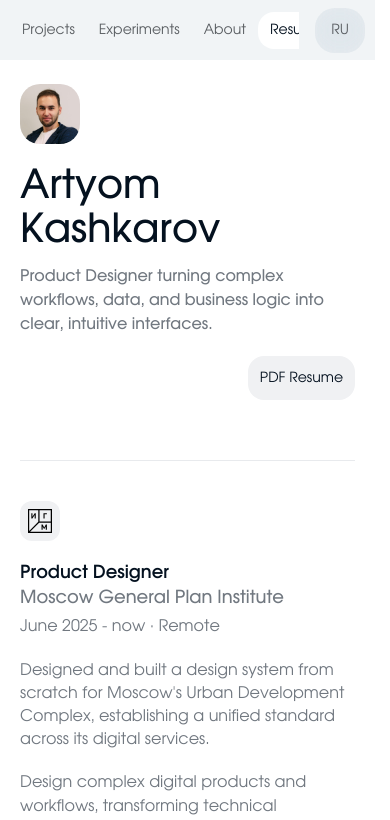
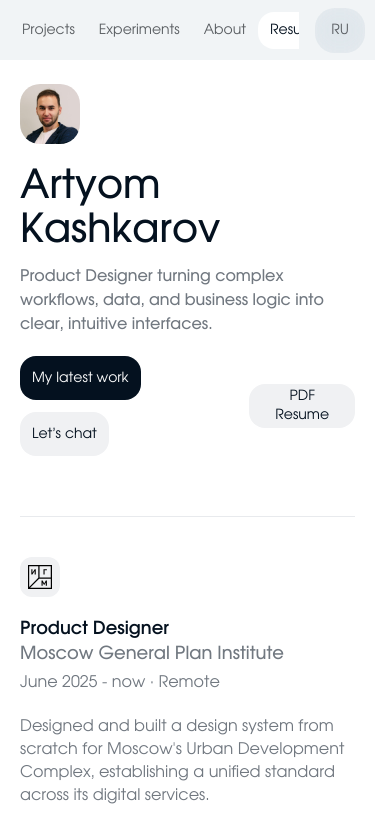
Before and after one commit to IvanMochalov/designers-portfolio, a React (Vite) app: page /resume in a window 390 px wide. Shown: the top 820 px of the page. Built offline with nearby package versions, Linux system fonts and the light colour scheme.

Commit message:
[dev]: Скачивание резюме  - кнопка PDF на странице резюме отдаёт Resume_EN.pdf или Resume_RU.pdf по языку сайта;

```diff
--- a/src/components/IdentityBlock/IdentityBlock.module.css
+++ b/src/components/IdentityBlock/IdentityBlock.module.css
@@ -52,13 +52,3 @@
 .pdf {
   margin-left: auto;
 }
-
-@media (max-width: 720px) {
-  :global(.page:not(:has(#work))) .group {
-    display: none;
-  }
-
-  :global(.page:not(:has(#work)):not(:has(.jobs))) .actions {
-    display: none;
-  }
-}
--- a/src/components/IdentityBlock/IdentityBlock.tsx
+++ b/src/components/IdentityBlock/IdentityBlock.tsx
@@ -1,4 +1,6 @@
 import { useNavigate, useRouterState } from "@tanstack/react-router";
+import resumeEn from "../../assets/resume/Resume_EN.pdf?url";
+import resumeRu from "../../assets/resume/Resume_RU.pdf?url";
 import { assetUrl } from "../../data/assets";
 import { projectsNewestFirst } from "../../data/content";
 import { useSite } from "../LocaleProvider/LocaleProvider";
@@ -6,7 +8,9 @@ import styles from "./IdentityBlock.module.css";
 
 export function IdentityBlock() {
   const navigate = useNavigate();
-  const { profile, ui, projects } = useSite().content;
+  const { locale, content } = useSite();
+  const { profile, ui, projects } = content;
+  const resume = locale === "ru" ? resumeRu : resumeEn;
   const chatHref =
     profile.social.find((item) => item.href.includes("t.me/"))?.href ?? `mailto:${profile.email}`;
   const latest = projectsNewestFirst(projects)[0];
@@ -37,7 +41,7 @@ export function IdentityBlock() {
           </a>
         </div>
         {showPdf ? (
-          <a className={`button button-secondary ${styles.pdf}`} href={`${import.meta.env.BASE_URL}resume.pdf`} download>
+          <a className={`button button-secondary ${styles.pdf}`} href={resume} download={locale === "ru" ? "Resume_RU.pdf" : "Resume_EN.pdf"}>
             {ui.pdfResume}
             <span className="button-icon" aria-hidden="true">
               <img src={assetUrl("assets/ui/download.svg")} alt="" />
--- a/src/styles.css
+++ b/src/styles.css
@@ -108,6 +108,7 @@ button, a { font: inherit; color: inherit; }
   font-size: 14px;
   text-decoration: none;
   cursor: pointer;
+  text-align: center;
 }
 
 .button-primary { background: #04111f; color: #fcfcfc; }
```
Also changed, not shown: 2 other files (tests, documents, lock files or other folders).
